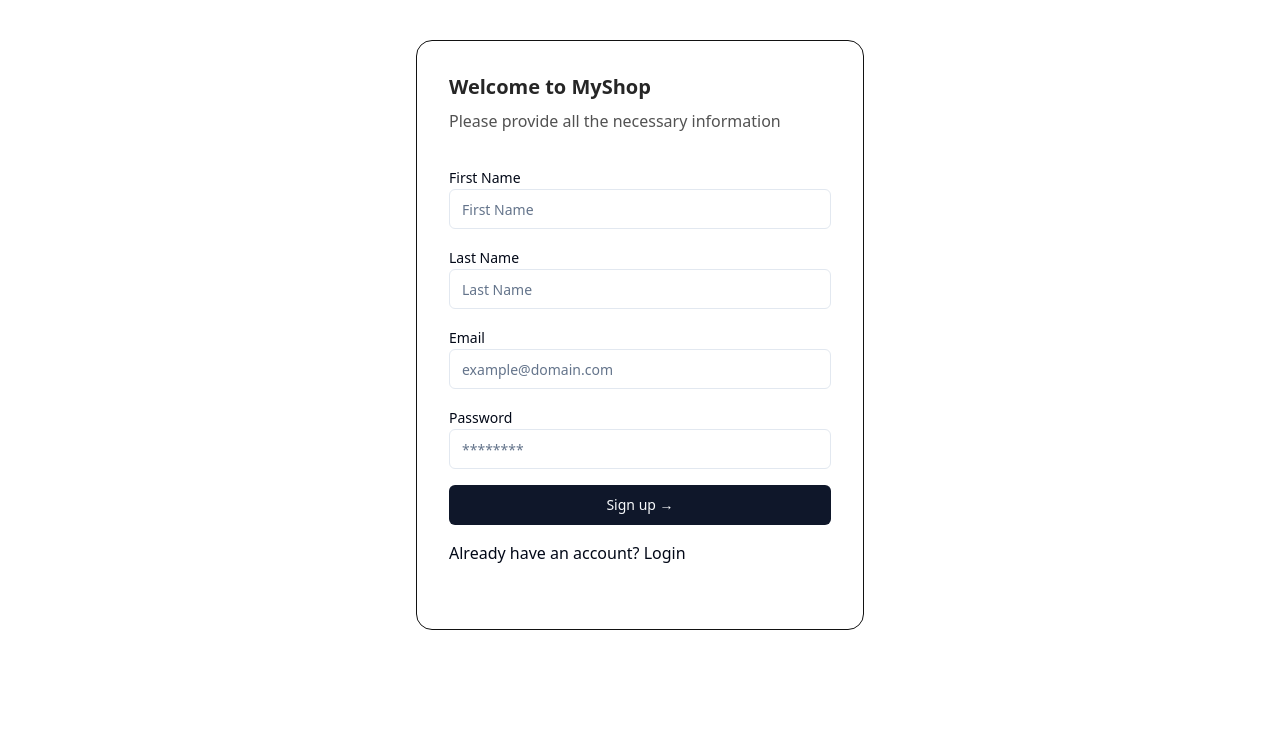
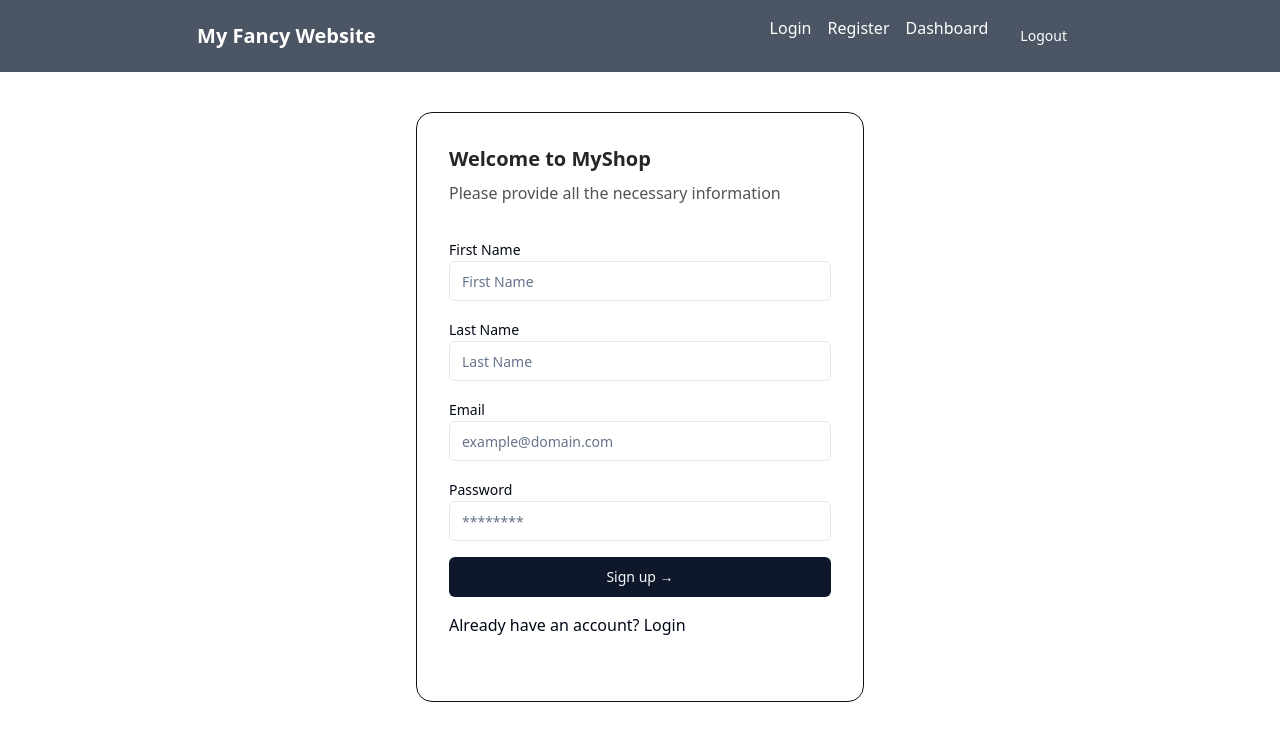
Before and after one commit to stefanRachev/demo-test-next-auth-nextjs, a Next.js app: page /register in a window 1280 px wide. Shown: the top 740 px of the page. Built offline with nearby package versions, Linux system fonts and the light colour scheme.

Commit message:
install next-auth

```diff
--- a/package.json
+++ b/package.json
@@ -18,6 +18,7 @@
     "lucide-react": "^0.460.0",
     "mongoose": "^8.8.1",
     "next": "15.0.3",
+    "next-auth": "^5.0.0-beta.25",
     "react": "^18.3.1",
     "react-dom": "^18.3.1",
     "tailwind-merge": "^2.5.4",
--- a/src/app/layout.js
+++ b/src/app/layout.js
@@ -1,5 +1,7 @@
 import localFont from "next/font/local";
 import "./globals.css";
+import Navbar from "@/components/auth/Navbar";
+Navbar;
 
 const geistSans = localFont({
   src: "./fonts/GeistVF.woff",
@@ -23,6 +25,7 @@
       <body
         className={`${geistSans.variable} ${geistMono.variable} antialiased`}
       >
+        <Navbar />
         {children}
       </body>
     </html>
--- /dev/null
+++ b/src/components/auth/Navbar.jsx
@@ -0,0 +1,35 @@
+import Link from "next/link";
+import { Button } from "../ui/button";
+
+
+const Navbar = () => {
+  return (
+    <nav className="flex justify-around items-center py-4 bg-gray-600 text-white">
+      <Link href="/" className="text-xl font-bold">My Fancy Website</Link>
+
+      <ul className="hidden md:flex space-x-4 list-none ">
+        <li>
+          <Link href="/login" className="hover:text-gray-400">
+            Login
+          </Link>
+        </li>
+        <li>
+          <Link href="/register" className="hover:text-gray-400">
+            Register
+          </Link>
+        </li>
+        <li>
+          <Link href="/private/dashboard" className="hover:text-gray-400">
+            Dashboard
+          </Link>
+        </li>
+
+        <form>
+          <Button type="submit" variant={"ghost"}>Logout</Button>
+        </form>
+      </ul>
+    </nav>
+  );
+};
+
+export default Navbar;
--- a/src/components/ui/auth/Navbar.jsx
+++ /dev/null
@@ -1,9 +0,0 @@
-
-
-const Navbar = () => {
-  return (
-    <div>Navbar</div>
-  )
-}
-
-export default Navbar
```
Also changed, not shown: src/models/User.js (added, +13 -0 lines), 1 other file (tests, documents, lock files or other folders).
